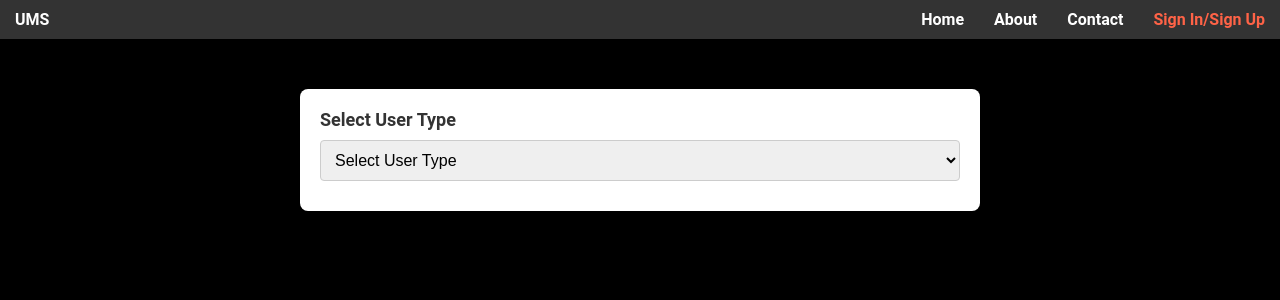
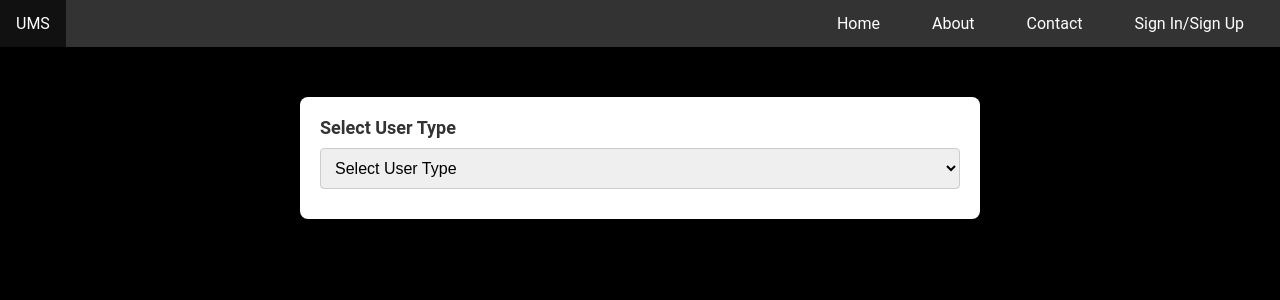
Before and after one commit to miyasajid19/University-Management-System, a Flask app: page /signin in a window 1280 px wide. Shown: the top 300 px of the page. Run offline with Flask 3, Linux system fonts and the light colour scheme.

Commit message:
nav bar css

```diff
--- a/static/css/nav_style.css
+++ b/static/css/nav_style.css
@@ -1,27 +1,29 @@
 .nav {
+    width: 100%;
     background-color: #333;
-    color: #fff;
-    padding: 10px 0;
+    overflow: hidden;
 }
 
 .nav ul {
-    list-style: none;
+    list-style-type: none;
+    margin: 0;
     padding: 0;
-    margin: 0;
     display: flex;
     justify-content: center;
 }
 
 .nav ul li {
-    margin: 0 15px;
+    float: left;
 }
 
 .nav ul li a {
-    color: #fff;
+    display: block;
+    color: white;
+    text-align: center;
+    padding: 14px 16px;
     text-decoration: none;
-    font-weight: bold;
 }
 
-.nav ul li a.active {
-    color: #ff6347;
+.nav ul li a:hover {
+    background-color: #111;
 }
```
